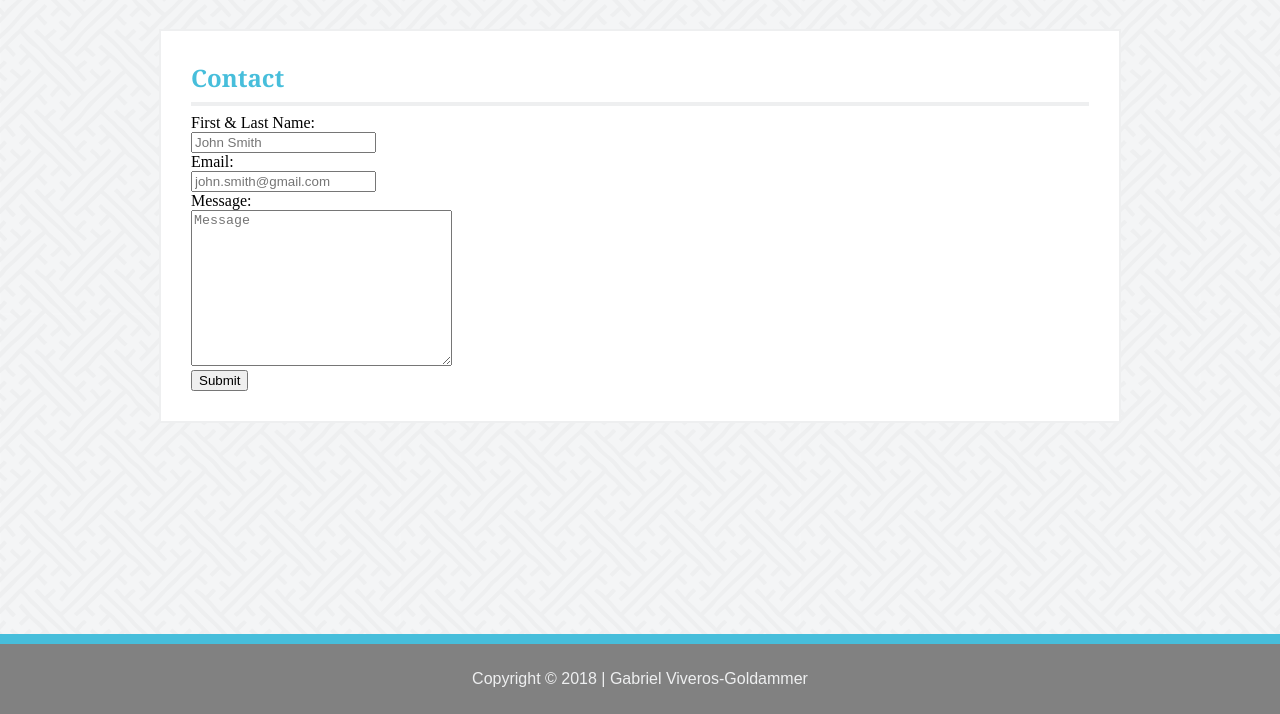
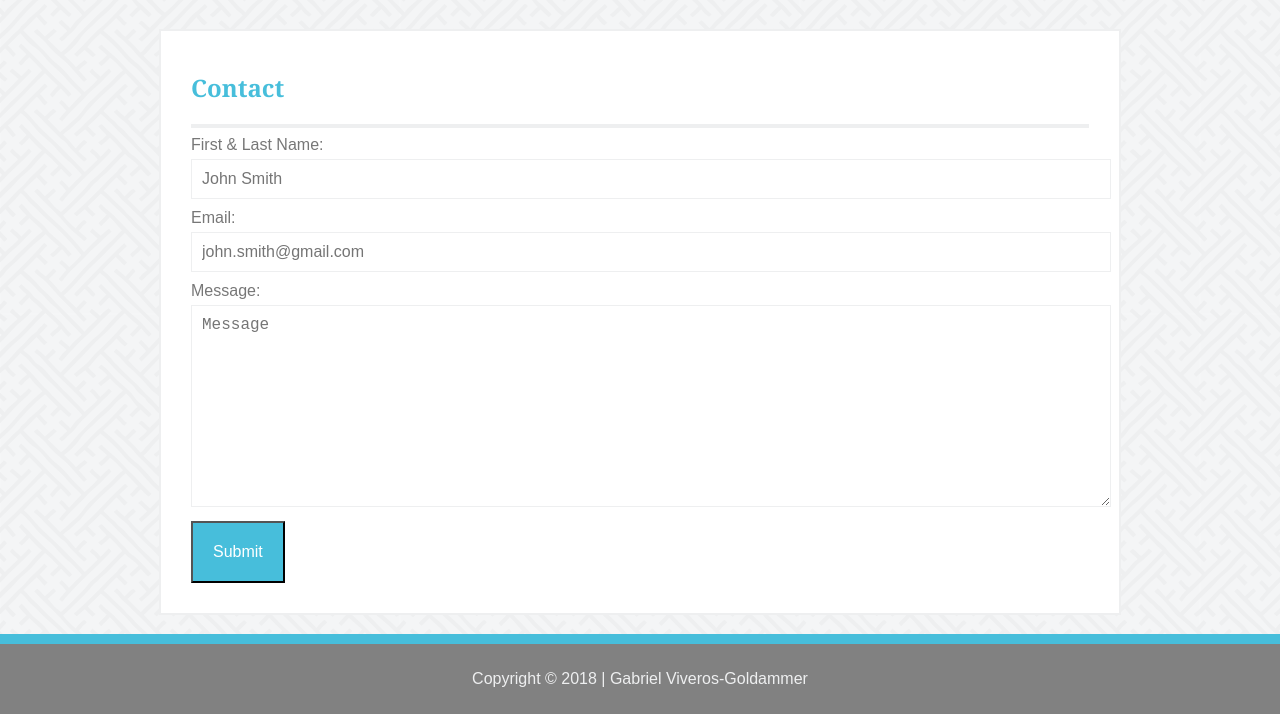
Before and after one commit to ggoldammer/basic-portfolio, a plain HTML site: page contact.html in a window 1280 px wide. Shown: the part 86-800 px from the top of the page. Drawn offline with Linux system fonts and the light colour scheme.

Commit message:
Completed assignment

```diff
--- a/assets/css/style.css
+++ b/assets/css/style.css
@@ -33,7 +33,7 @@ header div {
     margin-right: auto;
 }
 
-header h1 {
+header div h1, header div h2 {
     float: left;
     background-color: #47bedb;
     color: #fff;
@@ -95,7 +95,7 @@ main {
 }
 
 main h2 {
-    margin: 0px;
+    margin: 10px 0px 20px 0px;
     color: #47bedb;
 }
 
@@ -164,3 +164,55 @@ Portfolio Images
     position: relative;
     bottom: 90px;
 }
+
+/***********************
+Contact Page Form Styles
+************************/
+
+form {
+    color: #777;
+    font-family: Arial, Helvetica, sans-serif;
+}
+
+input[type=text], input[type=email] {
+    width: 100%;
+    margin-bottom: 10px;
+    margin-top: 5px;
+    border: 1px solid #EEEFF0;
+    padding: 10px;
+    font-size: 16px;
+}
+
+input[type=text]:focus, input[type=email]:focus {
+    outline: none;
+    border: 1px solid #47bedb;
+    font-size: 16px;
+}
+
+textarea {
+    width: 100%;
+    margin-bottom: 10px;
+    margin-top: 5px;
+    border: 1px solid #EEEFF0;
+    padding: 10px;
+    font-size: 16px;
+}
+
+textarea:focus {
+    outline: none;
+    border: 1px solid #47bedb;
+    font-size: 16px;
+}
+
+input[type=submit] {
+    outline: none;
+    color: #fff;
+    background-color: #47bedb;
+    padding: 20px;
+    font-family: Arial, Helvetica, sans-serif;
+    font-size: 16px;
+}
+
+input[type=submit]:hover {
+    background-color: #2f8196;
+}
--- a/contact.html
+++ b/contact.html
@@ -36,13 +36,15 @@
             <form action="">
                 First & Last Name:
                 <br>
-                <input type="text" placeholder="John Smith">
-                <br> Email:
+                <input type="text" placeholder="John Smith" class="input-width">
                 <br>
-                <input type="email" placeholder="john.smith@gmail.com">
-                <br> Message:
+                Email:
                 <br>
-                <textarea name="" id="" cols="30" rows="10" placeholder="Message"></textarea>
+                <input type="email" placeholder="john.smith@gmail.com" class="input-width">
+                <br>
+                Message:
+                <br>
+                <textarea name="" id="" cols="30" rows="10" placeholder="Message" class="input-width"></textarea>
                 <br>
                 <input type="submit" name="" id="">
             </form>
```
Also changed, not shown: index.html (+5 -4 lines).
